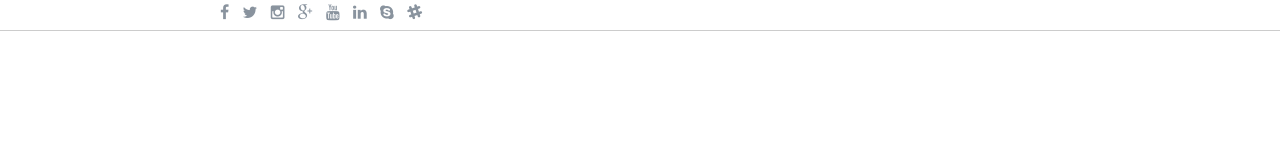
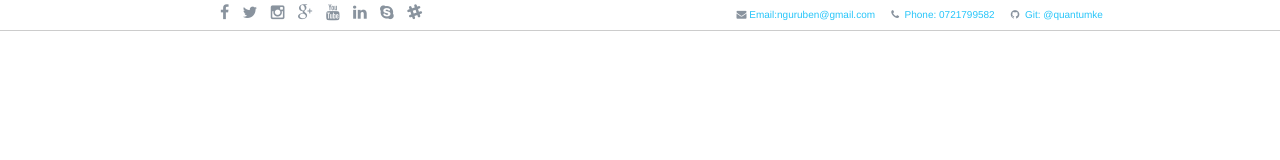
Before and after one commit to Quantumke/personal-blog, a plain HTML site: page public_html/index.html in a window 1280 px wide. Drawn offline with nearby package versions, Linux system fonts and the light colour scheme.

Commit message:
Side icons

```diff
--- a/public_html/css/main.css
+++ b/public_html/css/main.css
@@ -381,5 +381,18 @@ border-bottom: 1px #ccc solid;
     margin-left:220px;
     width: 37.5%;
 
+}
 
+
+
+
+
+.header-custom-right {
+margin-left: 310px;
 }
+
+
+.email {
+font-size: 10px;
+color: #27C5F9;
+}
--- a/public_html/index.html
+++ b/public_html/index.html
@@ -26,7 +26,7 @@
     <body>
         <div class="header-custom">
 
-            <div class="social-top-icons">
+            <span class="social-top-icons">
 
                 <i class="fa fa-facebook"></i>&nbsp;&nbsp;
                 <i class="fa fa-twitter"></i>&nbsp;&nbsp;
@@ -36,6 +36,15 @@
                 <i class="fa fa-linkedin"></i>&nbsp;&nbsp;
                 <i class="fa fa-skype"></i>&nbsp;&nbsp;
                 <i class="fa fa-slack "></i>
+
+            </span>
+
+            <span class=" header-custom-right">
+                <span class="email" > <i class="fa fa-envelope "></i>&nbsp;Email:nguruben@gmail.com </span>&nbsp;&nbsp;
+                <span class="email">  <i class="fa fa-phone"></i>&nbsp; Phone: 0721799582 </span>&nbsp;&nbsp;
+                <span class="email"> <i class="fa fa-github  "></i>&nbsp; Git: @quantumke
+            </span>
+
 
         </div>
         <!--[if lt IE 8]>
```
